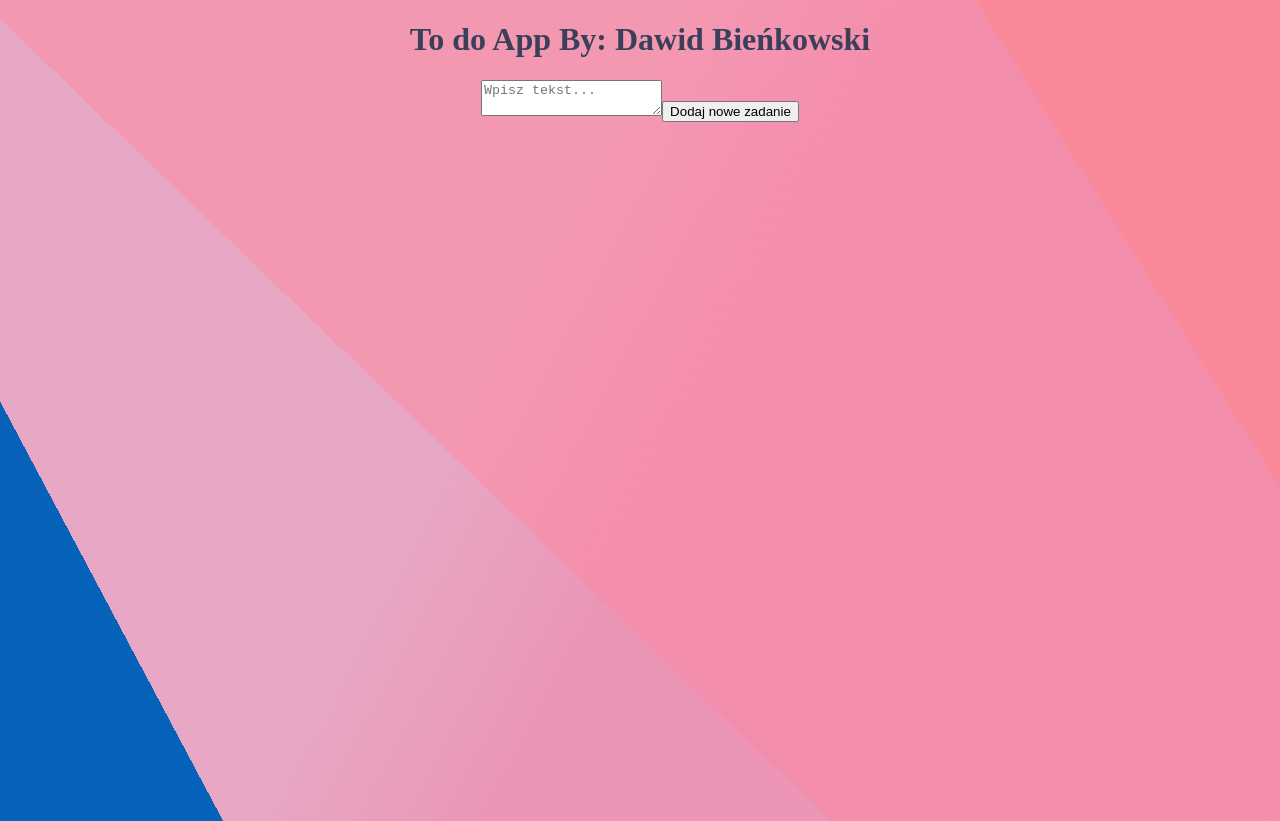
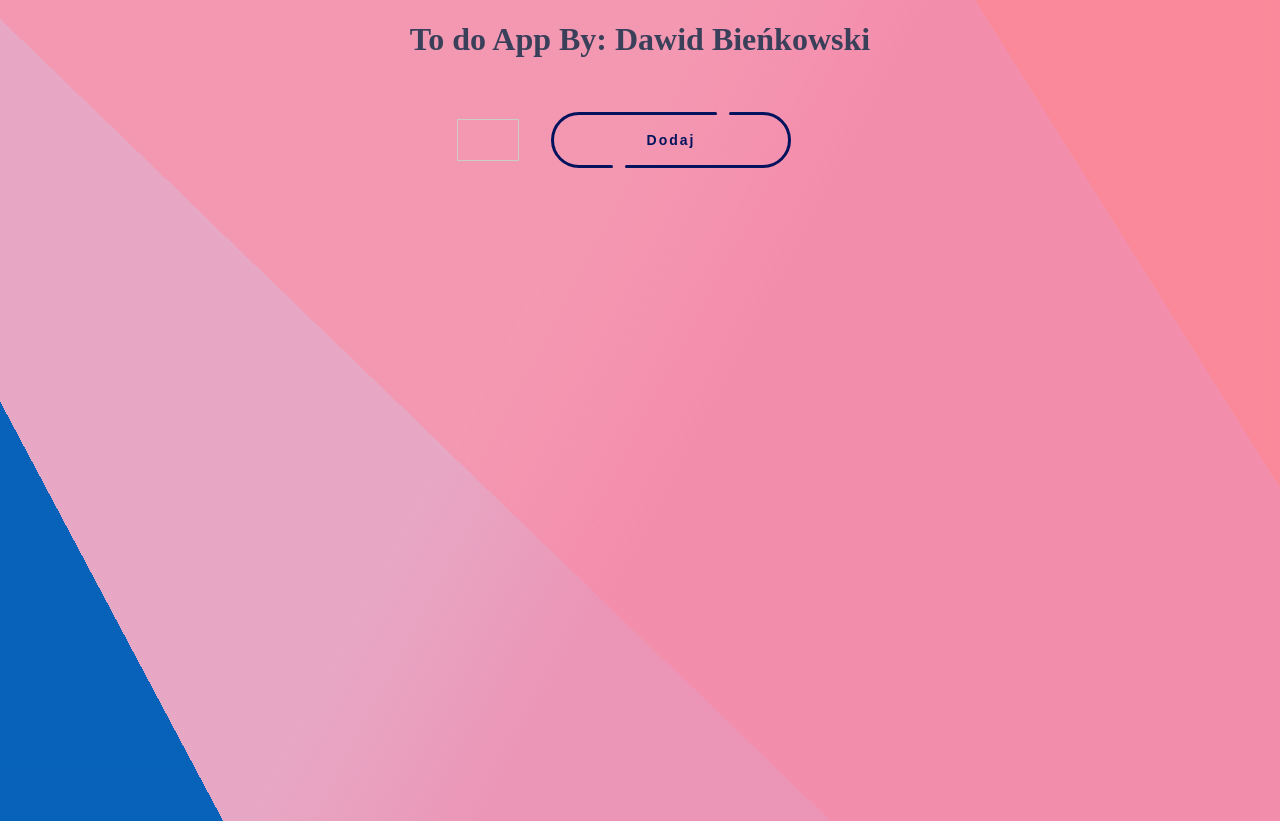
Before and after one commit to marksoft92/to-do-simply-ts-app, a React (Create React App) app: page / in a window 1280 px wide. Built offline with nearby package versions, Linux system fonts and the light colour scheme.

Commit message:
Added efective ui/ux animations and new komponent for search key in json categories

```diff
--- a/src/assets/styles/components/buttons.module.scss
+++ b/src/assets/styles/components/buttons/buttons.module.scss
@@ -1,26 +1,12 @@
 /* 本体には関係ないスタイル */
-.container-card {
-  width: 100%;
-  height: 100%;
+.container-button-marker {
   margin: 2rem;
   display: flex;
   flex-direction: column;
   justify-content: center;
   align-items: center;
-
-  :root {
-    /* color type A */
-    --line_color: #555555;
-    --back_color: #48e912;
-
-    /* color type B */
-    /* --line_color : #1b1919 ;
-        --back_color : #E9ECFF  ; */
-
-    /* color type C */
-    /* --line_color : #00135C ;
-        --back_color : #DEFFFA  ; */
-  }
+  --line_color: #00135c;
+  --back_color: #ffcb66;
 
   .button {
     position: relative;
@@ -33,6 +19,9 @@
     color: var(--line_color);
     letter-spacing: 2px;
     transition: all 0.3s ease;
+    background: none;
+    border: none;
+    cursor: pointer;
   }
   .button__text {
     display: flex;
--- /dev/null
+++ b/src/assets/styles/components/formControls/textArea.module.scss
@@ -0,0 +1,26 @@
+.prose {
+  min-width: 50px;
+  border: 1px solid red;
+  min-height: 50px;
+  strong {
+    color: #222;
+    background: linear-gradient(
+        104deg,
+        #82ffad00 0.9%,
+        #82ffad 2.4%,
+        #82ffad80 5.8%,
+        #82ffad1a 93%,
+        #82ffadb3 96%,
+        #82ffff00 98%
+      ),
+      linear-gradient(183deg, #82ffad00, #82ffad4d 7.9%, #82ffad00 15%);
+    padding: 0.1em 0.4em;
+    -webkit-box-decoration-break: clone;
+    box-decoration-break: clone;
+    margin: 0;
+    border-radius: 7.5px;
+    text-shadow: -12px 12px 9.8px #82ffadb3, 21px -18.1px 7.3px #fff0,
+      -18.1px -27.3px 30px #fff;
+    border: none;
+  }
+}
--- a/src/components/Buttons/AddButton.tsx
+++ b/src/components/Buttons/AddButton.tsx
@@ -1,11 +1,23 @@
 import React from "react";
-
+import styles from "../../assets/styles/components/buttons/buttons.module.scss";
 interface AddButtonProps {
   onHandleClick: (event: React.MouseEvent<HTMLButtonElement>) => void;
 }
 
 const AddButton: React.FC<AddButtonProps> = ({ onHandleClick }) => {
-  return <button onClick={onHandleClick}>Dodaj nowe zadanie</button>;
+  return (
+    <>
+      <div className={styles["container-button-marker"]}>
+        <button className={styles.button} onClick={onHandleClick}>
+          <div className={styles["button__line"]}></div>
+          <div className={styles["button__line"]}></div>
+          <span className={styles["button__text"]}>Dodaj</span>
+          <div className={styles["button__drow1"]}></div>
+          <div className={styles["button__drow2"]}></div>
+        </button>
+      </div>
+    </>
+  );
 };
 
 export default AddButton;
--- /dev/null
+++ b/src/components/KeywordHighlighter.tsx
@@ -0,0 +1,153 @@
+// import React, { useRef, useState, useEffect } from "react";
+// import categoriesData from "../categories.json";
+// import styles from "../assets/styles/components/formControls/textArea.module.scss";
+
+// interface Category {
+//   icon: string;
+//   nazwa: string;
+//   slowa_kluczowe: string[];
+// }
+
+// const KeywordHighlighter: React.FC = () => {
+//   const categories: Category[] = categoriesData.kategorie;
+//   const keywords: string[] = categories.reduce<string[]>(
+//     (allKeywords, category) => allKeywords.concat(category.slowa_kluczowe),
+//     []
+//   );
+
+//   const [inputText, setInputText] = useState<string>("");
+//   const contentEditableRef = useRef<HTMLDivElement | null>(null);
+//   const ignoreUpdate = useRef(false);
+
+//   const handleInputChange = () => {
+//     if (contentEditableRef.current && !ignoreUpdate.current) {
+//       const newText: string = contentEditableRef.current.innerText || "";
+//       setInputText(newText);
+//     }
+//   };
+
+//   const handleBackspace = (e: React.KeyboardEvent) => {
+//     if (e.key === "Backspace") {
+//       ignoreUpdate.current = true; // Zablokuj aktualizację zawartości
+//       setTimeout(() => {
+//         ignoreUpdate.current = false; // Odblokuj aktualizację zawartości po krótkim opóźnieniu
+//       }, 0);
+//     }
+//   };
+
+//   useEffect(() => {
+//     if (contentEditableRef.current && !ignoreUpdate.current) {
+//       const text: string = contentEditableRef.current.innerText || "";
+//       const rearrangedText = rearrangeText(text);
+//       const highlightedText = highlightKeywords(rearrangedText, keywords);
+//       contentEditableRef.current.innerHTML = highlightedText;
+//     }
+//   }, [inputText, keywords, ignoreUpdate.current]);
+
+//   const highlightKeywords = (text: string, keywords: string[]): string => {
+//     let highlightedText: string = text;
+
+//     keywords.forEach((keyword) => {
+//       const pattern = new RegExp(`\\b${keyword}\\b`, "gi");
+//       highlightedText = highlightedText.replace(
+//         pattern,
+//         (match) => `<strong>${match}</strong>`
+//       );
+//     });
+
+//     return highlightedText;
+//   };
+
+//   const rearrangeText = (text: string): string => {
+//     const textArray = text.split("");
+//     const firstChar = textArray.shift();
+//     textArray.push(firstChar || "");
+//     return textArray.join("");
+//   };
+//   const handleKeyPress = () => {
+//     // @ts-ignore
+//     const text: string = contentEditableRef.current.innerText || "";
+//     const rearrangedText = rearrangeText(text);
+//     // @ts-ignore
+//     contentEditableRef.current.innerText = rearrangedText;
+//   };
+
+//   return (
+//     <div
+//       className={styles["prose"] + " " + "editable-content"}
+//       contentEditable={true}
+//       ref={contentEditableRef}
+//       onInput={handleInputChange}
+//       onKeyDown={handleBackspace}
+//       onKeyPress={handleKeyPress}
+//     />
+//   );
+// };
+
+// export default KeywordHighlighter;
+
+import React, { useState, useEffect, useRef } from "react";
+import styles from "../assets/styles/components/formControls/textArea.module.scss";
+import categoriesData from "../categories.json"; // Importuj obiekt JSON
+const KeywordHighlighter: React.FC = () => {
+  const [highlightedText, setHighlightedText] = useState<string>("");
+  const inputRef = useRef<HTMLInputElement | null>(null);
+
+  useEffect(() => {
+    const handleInput = () => {
+      if (inputRef.current) {
+        let text = inputRef.current.value;
+        categoriesData.kategorie.forEach((category) => {
+          category.slowa_kluczowe.forEach((keyword) => {
+            const pattern = new RegExp(`\\b${keyword}\\b`, "gi");
+            text = text.replace(
+              pattern,
+              (match) => `<strong>${match}</strong>`
+            );
+          });
+        });
+        setHighlightedText(text);
+      }
+    };
+
+    if (inputRef.current) {
+      inputRef.current.addEventListener("input", handleInput);
+    }
+
+    return () => {
+      if (inputRef.current) {
+        inputRef.current.removeEventListener("input", handleInput);
+      }
+    };
+  }, []);
+
+  return (
+    <div>
+      <input
+        ref={inputRef}
+        type="text"
+        style={{
+          opacity: 0,
+          position: "absolute",
+        }}
+      />
+      <div className={styles["container-button-marker"]}>
+        <div className={styles["button__drow1"]}></div>
+        <div className={styles["button__drow2"]}></div>
+      </div>
+      <div
+        className={styles["prose"] + " " + styles["background"]}
+        dangerouslySetInnerHTML={{ __html: highlightedText }}
+        style={{
+          border: "1px solid #ccc",
+          padding: "5px",
+          minHeight: "30px",
+          lineHeight: "1.6",
+        }}
+        placeholder="Wprowadź tekst..."
+      />
+    </div>
+  );
+};
+
+export default KeywordHighlighter;
--- a/src/components/textarea.tsx
+++ b/src/components/textarea.tsx
@@ -1,4 +1,5 @@
 import React from "react";
+import styles from "../assets/styles/components/formControls/textArea.module.scss";
 
 interface TextAreaProps {
   value: string;
@@ -6,10 +7,12 @@ interface TextAreaProps {
 }
 
 const TextArea: React.FC<TextAreaProps> = ({ value, onHandleChange }) => {
+  console.log(styles);
   return (
-    <textarea
+    <input
       value={value}
-      onChange={onHandleChange}
+      className={styles.prose}
+      //   onChange={onHandleChange}
       placeholder="Wpisz tekst..."
     />
   );
--- a/src/containers/Task/Form/newTaskForm.tsx
+++ b/src/containers/Task/Form/newTaskForm.tsx
@@ -5,6 +5,7 @@ import { nanoid } from "@reduxjs/toolkit";
 import TextArea from "../../../components/textarea";
 import AddButton from "../../../components/Buttons/AddButton";
 import { findCategoryByKeywords } from "../../../utils/helpers";
+import KeywordHighlighter from "../../../components/KeywordHighlighter";
 
 const defaultValues = {
   status: false,
@@ -40,7 +41,8 @@ const NewTaskForm = () => {
 
   return (
     <>
-      <TextArea value={values.description} onHandleChange={handleTextChange} />
+      <KeywordHighlighter />
+      {/* <TextArea value={values.description} onHandleChange={handleTextChange} /> */}
       <AddButton onHandleClick={handleAddTask} />
     </>
   );
--- a/src/containers/Tasks/list.tsx
+++ b/src/containers/Tasks/list.tsx
@@ -5,8 +5,8 @@ import { ApiResponse } from "./tasks.types";
 
 const TasksList: React.FC<ApiResponse> = ({ tasks }) => {
   return (
-    <div className="flex justify-content-center align-items-start">
-      <div>
+    <div className="flex justify-content-center flex-direction-column">
+      <div className="flex-center justify-content-center ">
         <NewTaskForm />
       </div>
 
--- a/src/index.scss
+++ b/src/index.scss
@@ -41,19 +41,35 @@ code {
 .flex {
   display: flex;
 }
+.flex-center {
+  align-items: center;
+  display: flex;
+}
 
 .justify-content-center {
   justify-content: center;
 }
 
+.align-items-center {
+  align-items: center;
+}
 .align-items-start {
-  align-items: center;
+  align-items: start;
 }
 
 .text-algin-center {
   text-align: center;
 }
+.flex-direction-column {
+  flex-direction: column;
+}
 
 h1 {
   font-family: "Damion", cursive;
 }
+
+.editable-content {
+  border: 1px solid #000; /* Grubość i kolor kursora */
+  padding: 2px; /* Odstęp wokół kursora, aby go oddzielić od tekstu */
+  cursor: pointer;
+}
```
